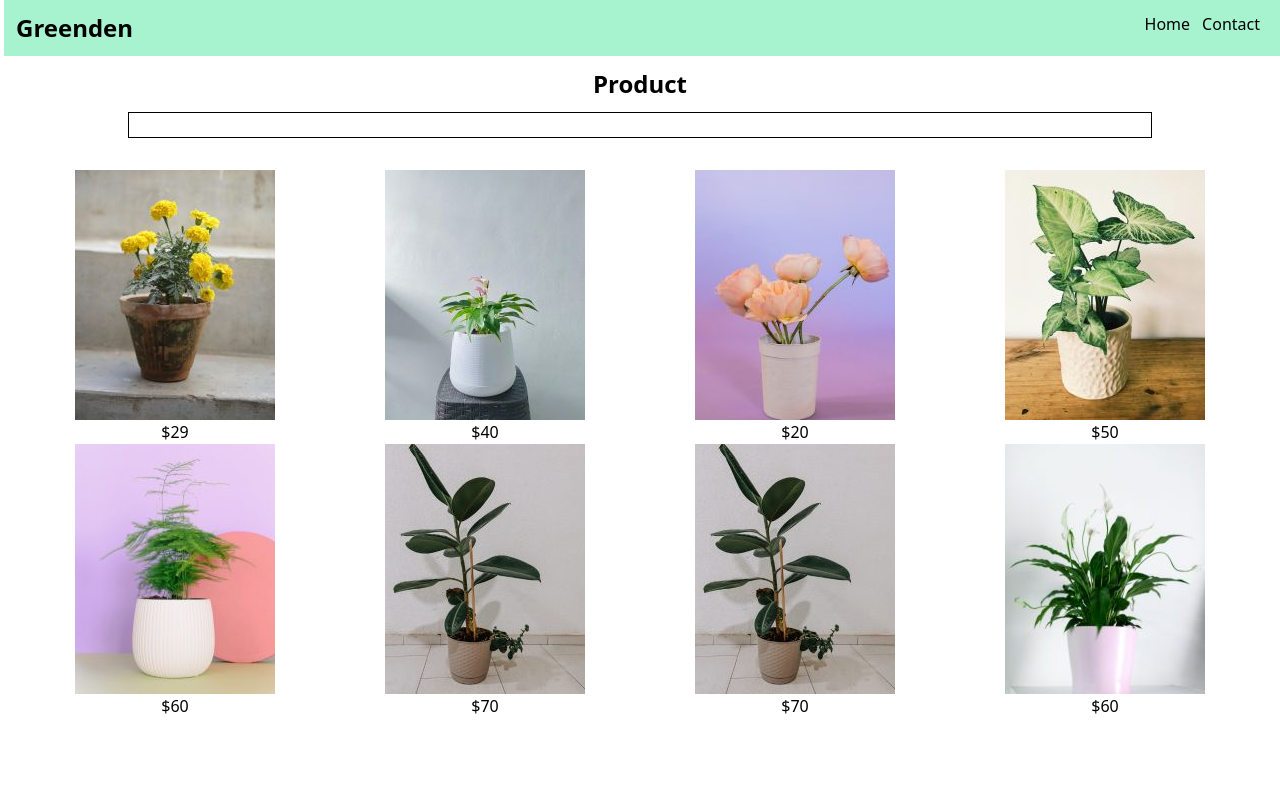
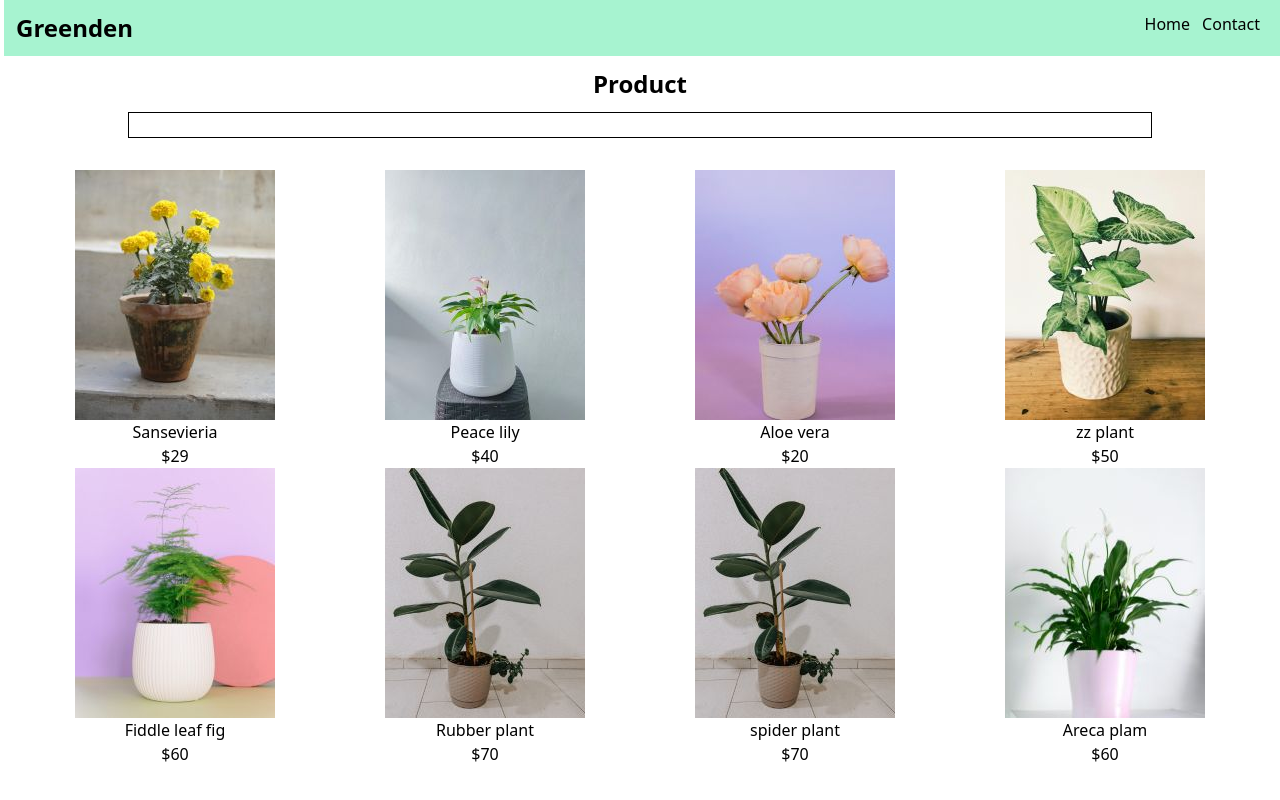
Before and after one commit to karthikeyan422/Greeenden-tailwindcss, a plain HTML site: page product.html in a window 1280 px wide. Drawn offline with nearby package versions, Linux system fonts and the light colour scheme.

Commit message:
update index produc files

```diff
--- a/product.html
+++ b/product.html
@@ -32,42 +32,42 @@
     <section class="p-5 text-center grid grid-cols-2 justify-items-center mt-3 md:grid-cols-4">
         <div>
             <img src="./Bestseller-5.jpg" alt="">
-            <p></p>
+            <h1>Sansevieria</h1>
             <p>$29</p>
         </div>
         <div>
             <img src="./Bestseller-6.jpg" alt="">
-            <p></p>
+            <h1>Peace lily</h1>
             <p>$40</p>
         </div>
         <div>
             <img src="./Bestseller-7.jpg" alt="">
-            <p></p>
+            <h1>Aloe vera</h1>
             <p>$20</p>
         </div>
         <div>
             <img src="./Bestseller-8.jpg" alt="">
-            <p></p>
+            <h1>zz plant</h1>
             <p>$50</p>
         </div>
         <div>
             <img src="./Bestseller-9.jpg" alt="">
-            <p></p>
+            <h1>Fiddle leaf fig</h1>
             <p>$60</p>
         </div>
         <div>
             <img src="./Bestseeller-10.jpg" alt="">
-            <p></p>
+            <h1>Rubber plant</h1>
             <p>$70</p>
         </div>
         <div>
             <img src="./bestseller-11.jpg" alt="">
-            <p></p>
+            <h1>spider plant</h1>
             <p>$70</p>
         </div>
         <div>
             <img src="./Bestseller-12.jpg" alt="">
-            <p></p>
+            <h1>Areca plam</h1>
             <p>$60</p>
         </div>
     </section>
```
Also changed, not shown: index.html (+3 -3 lines).
